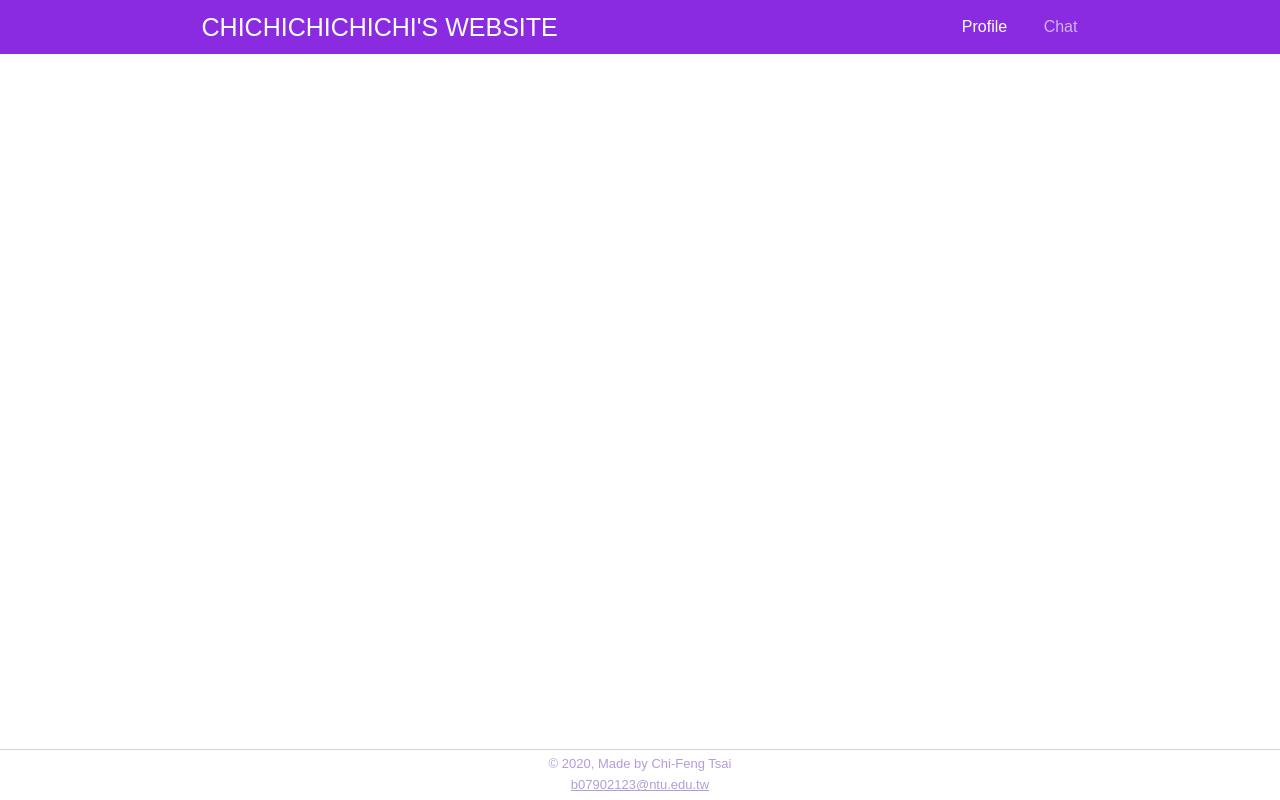
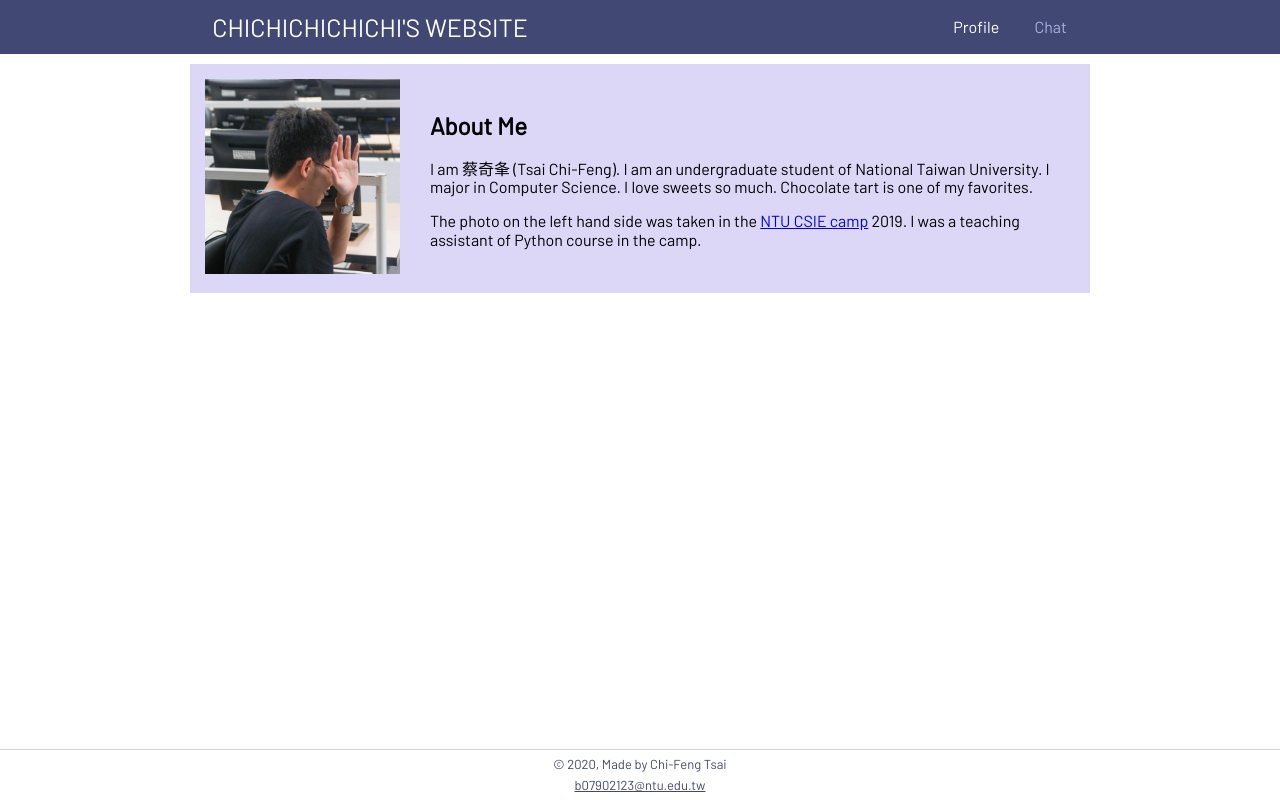
Before and after one commit to ktpss95112/ComputerNetwork2020Project, a plain HTML site: page website/index.html in a window 1280 px wide. Drawn offline with nearby package versions, Linux system fonts and the light colour scheme.

Commit message:
Add some text in index.html

```diff
--- a/website/css/style.css
+++ b/website/css/style.css
@@ -1,3 +1,5 @@
+/* color theme from https://colorhunt.co/palette/174976 */
+
 body {
     min-height: 100vh;
     margin: 0;
@@ -10,12 +12,20 @@ footer { min-height: 50px; margin-top:auto; }
 
 
 /* ------------------------------------------------- */
+/* About font */
+html, button, input, select, textarea,
+.pure-g [class *= "pure-u"] {
+    font-family: Barlow, sans-serif;
+}
+
+
+/* ------------------------------------------------- */
 /* About pure-menu */
 .pure-menu {
     display: flex;
     justify-content: space-around;
     align-content: center;
-    background-color: blueviolet;
+    background-color: #424874;
 }
 
 .pure-menu-link:hover {
@@ -32,7 +42,7 @@ footer { min-height: 50px; margin-top:auto; }
 }
 
 .pure-menu-link {
-    color: rgb(209, 179, 236);
+    color: #a6b1e1;
 }
 
 .pure-menu-selected .pure-menu-link,
@@ -57,6 +67,32 @@ footer {
 
 footer span,
 footer a {
-    color: rgb(177, 158, 216);
+    color: #424874;
     font-size: small;
 }
+
+
+/* ------------------------------------------------- */
+/* About main */
+main {
+    max-width: 900px;
+    margin: 0 auto;
+}
+
+.row {
+    background-color: #dcd6f7;
+    margin: 10px 0;
+    display: flex;
+    justify-content: flex-start;
+    align-items: center;
+}
+
+.content-block {
+    box-sizing: border-box;
+    padding: 15px;
+}
+
+.img {
+    max-width: 100%;
+    max-height: 100%;
+}
--- a/website/index.html
+++ b/website/index.html
@@ -4,8 +4,9 @@
     <meta charset="UTF-8">
     <meta name="viewport" content="width=device-width, initial-scale=1.0">
 
+    <link rel="stylesheet" href="https://fonts.googleapis.com/css?family=Barlow">
     <link rel="stylesheet" href="https://unpkg.com/purecss@1.0.1/build/base-min.css">
-    <link rel="stylesheet" href="https://unpkg.com/purecss@2.0.3/build/pure-min.css" crossorigin="anonymous">
+    <link rel="stylesheet" href="https://unpkg.com/purecss@2.0.3/build/pure-min.css">
     <link rel="stylesheet" href="/css/style.css">
 
     <title>Home Page</title>
@@ -27,7 +28,18 @@
     </nav>
 
     <main>
-
+      <div class="row pure-g">
+        <div class="pure-u-1-4"><img src="/img/avatar.jpg" class="img content-block"></div>
+        <div class="pure-u-3-4 content-block">
+          <h2>About Me</h2>
+          <p>
+            I am 蔡奇夆 (Tsai Chi-Feng). I am an undergraduate student of National Taiwan University. I major in Computer Science. I love sweets so much. Chocolate tart is one of my favorites.
+          </p>
+          <p>
+            The photo on the left hand side was taken in the <a href="https://www.facebook.com/NTUcsiecamp">NTU CSIE camp</a> 2019. I was a teaching assistant of Python course in the camp.
+          </p>
+        </div>
+      </div>
     </main>
 
     <footer>
```
Also changed, not shown: website/img/avatar.jpg (added).
